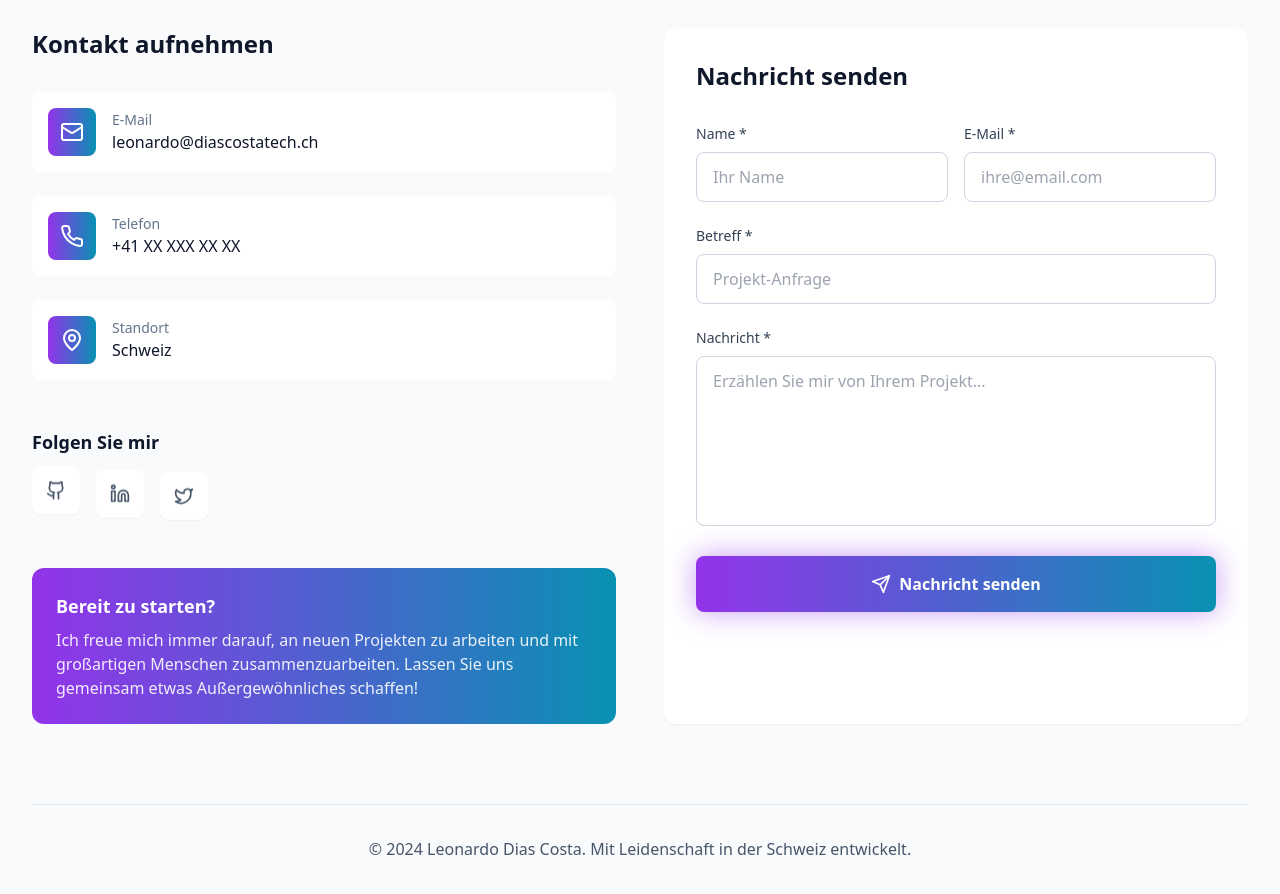
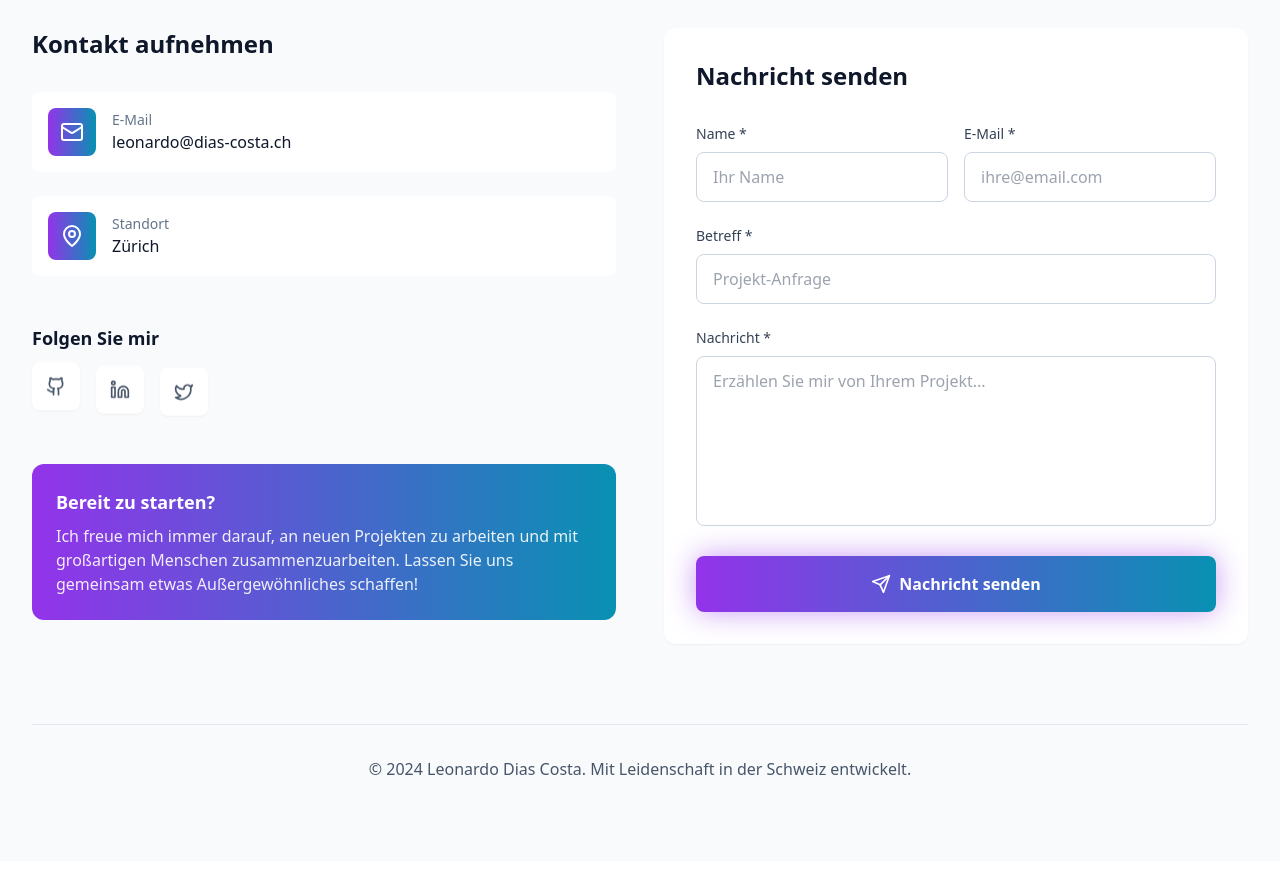
Before and after one commit to Ledico/ledicotechentw, a React (Vite) app: page / in a window 1280 px wide. Shown: the part 5020-5914 px from the top of the page. After the commit the page ends 5881 px from the top, so only its background shows below. Built offline with nearby package versions, Linux system fonts and the light colour scheme.

Commit message:
Updated Contact.tsx

```diff
--- a/src/components/Contact.tsx
+++ b/src/components/Contact.tsx
@@ -47,20 +47,13 @@ const Contact = () => {
     {
       icon: Mail,
       label: 'E-Mail',
-      value: 'leonardo@diascostatech.ch',
-      href: 'mailto:leonardo@diascostatech.ch'
-    },
-    {
-      icon: Phone,
-      label: 'Telefon',
-      value: '+41 XX XXX XX XX',
-      href: 'tel:+41XXXXXXXX'
+      value: 'leonardo@dias-costa.ch',
+      href: 'mailto:leonardo@dias-costa.ch'
     },
     {
       icon: MapPin,
       label: 'Standort',
-      value: 'Schweiz',
-      href: '#'
+      value: 'Zürich'
     }
   ];
 
```
